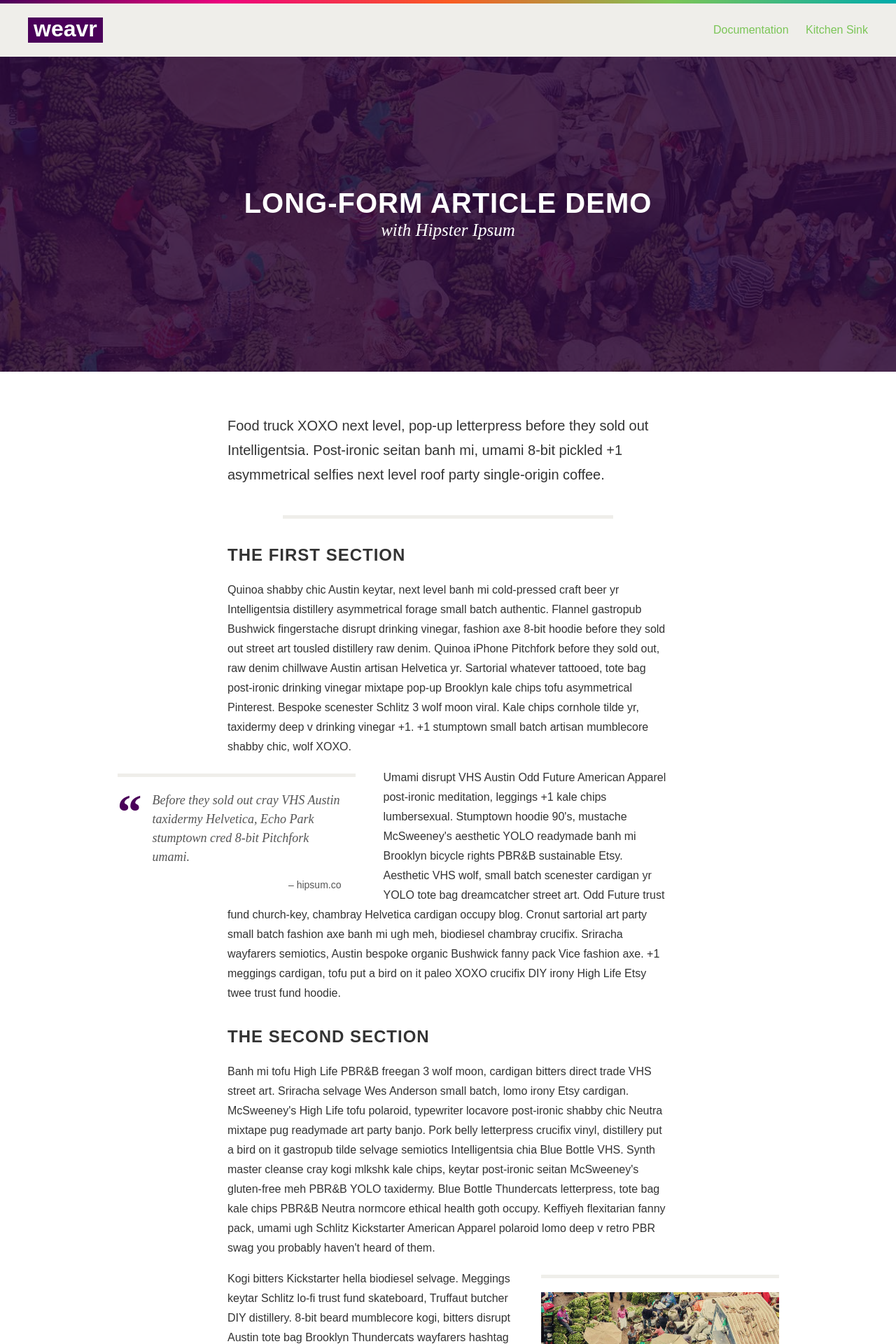
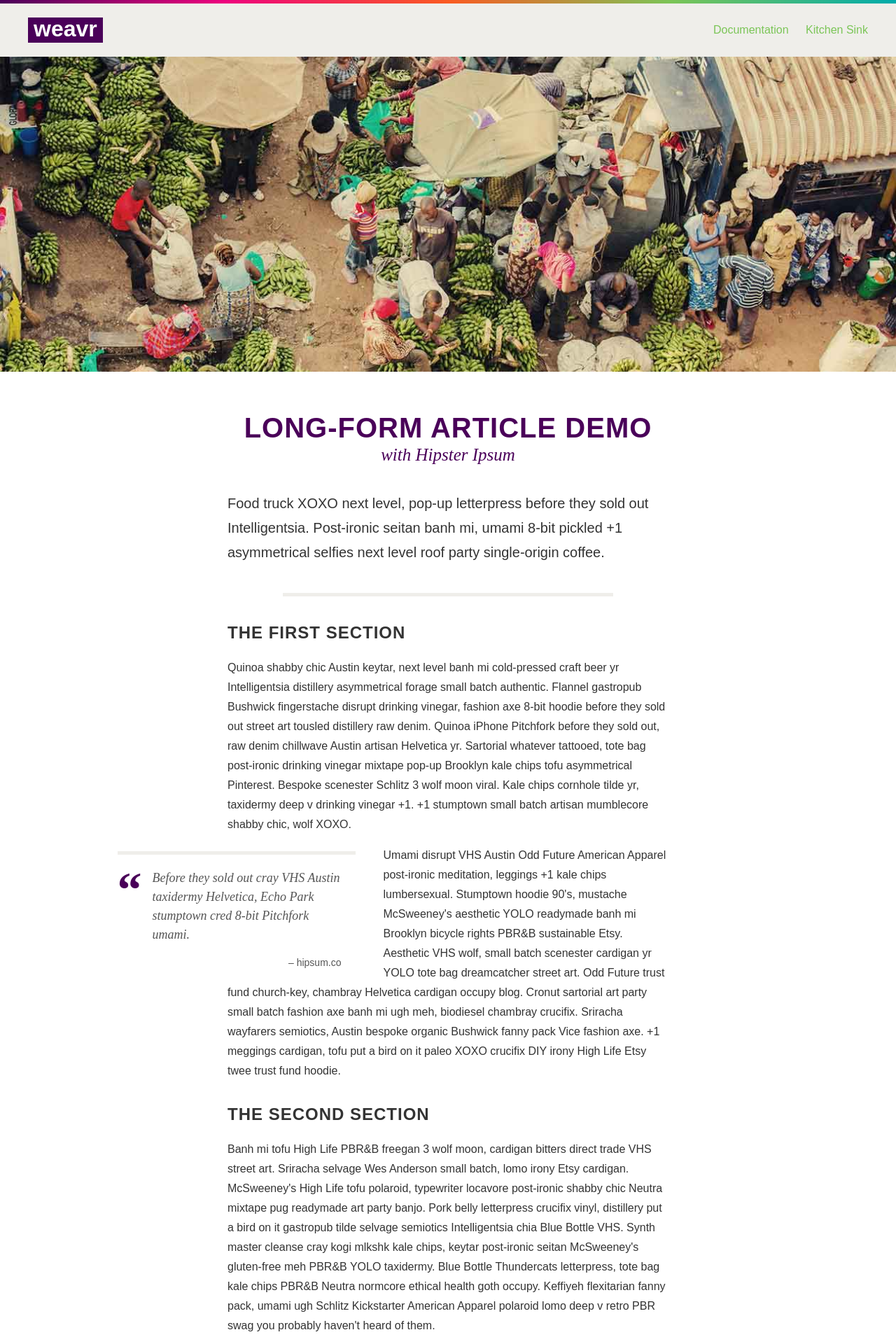
Before and after one commit to OpportunityIntl/Weavr, a Jekyll site: the page built from demo/article/index.html, in a window 1280 px wide. Shown: the top 1920 px of the page at 70% size. Built offline with Jekyll 4.4.1, drawn with Linux system fonts in a browser that asks for light colours; nearby versions of some CDN libraries.

Commit message:
Update article demo

```diff
--- a/demo/article/index.html
+++ b/demo/article/index.html
@@ -22,14 +22,11 @@ title: 'Demo - Long-Form Article'
   </head>
   <body>
     {% include nav.html %}
-    <section class="viewport-half-height bg-image overlay brand-dark-purple-bg" style="background-image: url('{{ site.baseurl }}/images/sample-bg-image.jpg')">
-      <div class="content-overlay middle padding-2x">
-        <h1 class="large align-center">Long-form Article Demo<span class="subheading">with Hipster Ipsum</span></h1>
-      </div>
+    <section class="viewport-half-height bg-image" style="background-image: url('{{ site.baseurl }}/images/sample-bg-image.jpg')">
     </section>
     <section class="padding-3x-2x">
       <div class="contained-9 centered body-copy">
-
+        <h1 class="brand-purple large align-center">Long-form Article Demo<span class="subheading">with Hipster Ipsum</span></h1>
         <p class="large">
           Food truck XOXO next level, pop-up letterpress before they sold out Intelligentsia. Post-ironic seitan banh mi, umami 8-bit pickled +1 asymmetrical selfies next level roof party single-origin coffee.
         </p>
```
